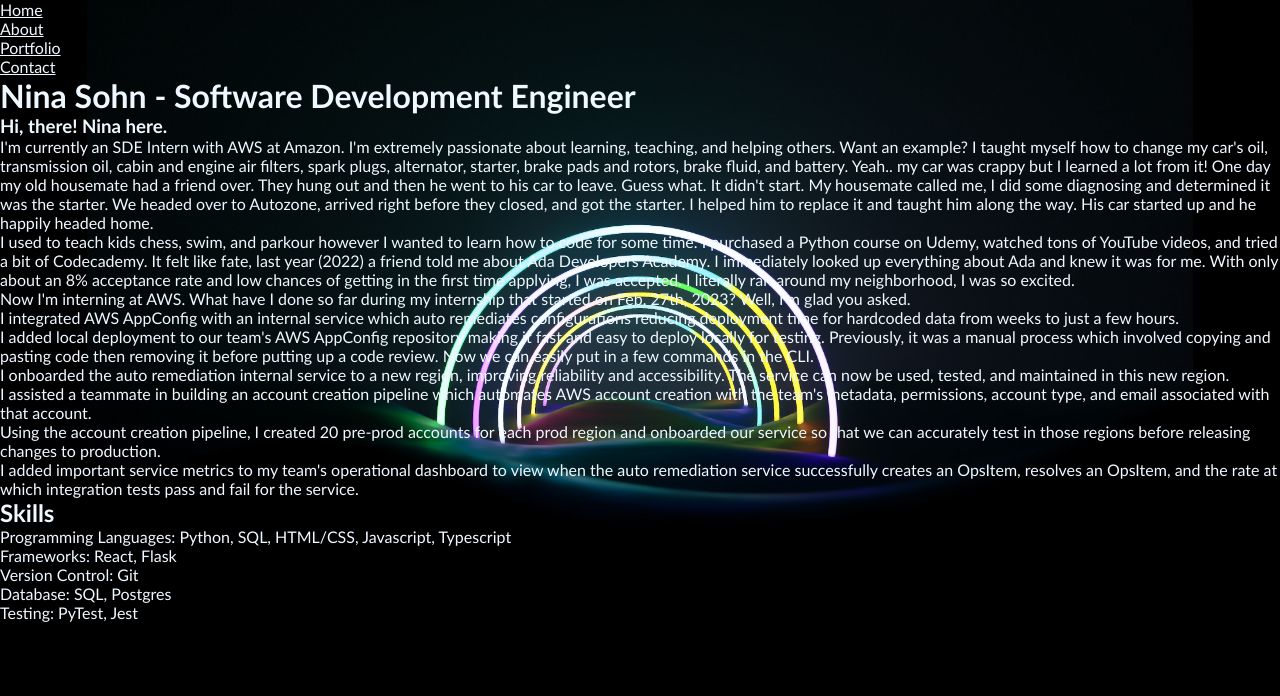
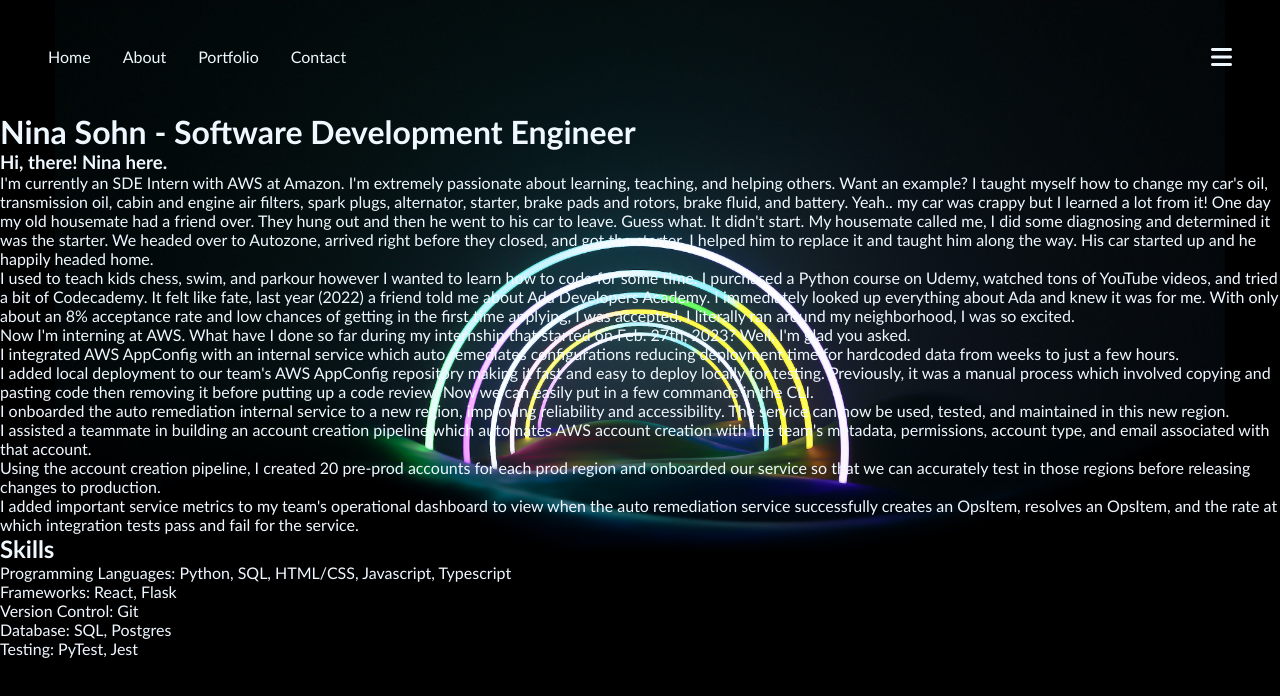
Before and after one commit to enigmatic-loop/Nina-Sohn-Website, a plain HTML site: page src/index.html in a window 1280 px wide. Drawn offline with Linux system fonts and the light colour scheme.

Commit message:
Add font awesome kit and nav bar styling

```diff
--- a/src/index.html
+++ b/src/index.html
@@ -3,6 +3,7 @@
   <head>
       <meta charset="UTF-8">
       <meta name="viewport" content="width=device-width, initial-scale=1.0">
+      <script src="https://kit.fontawesome.com/220ec5e83a.js" crossorigin="anonymous"></script>
       <link rel="stylesheet" type="text/css" href="styles.css">
       <title>Nina Sohn</title>
   </head>
@@ -16,6 +17,9 @@
           <li><a href="#portfolio">Portfolio</a></li>
           <li><a href="#contact">Contact</a></li>
         </ul>
+        <div class="toggle-btn">
+          <i class="fa-solid fa-bars"></i>
+        </div>
       </div>
     </header>
     <div class="about">
--- a/src/styles.css
+++ b/src/styles.css
@@ -13,3 +13,53 @@ body {
   background-repeat: no-repeat;
   background-color: black;
 }
+
+li {
+  list-style: none;
+}
+
+a {
+  text-decoration: none;
+  font-size: 1rem;
+}
+
+a:hover {
+  color: aqua;
+}
+
+header {
+  position: relative;
+  padding: 0 2rem;
+}
+
+.navbar {
+  height: 5rem;
+  max-width: auto;
+  margin: 1rem;
+  display: flex;
+  position: relative;
+  align-items: center;
+  justify-content: space-between;
+}
+
+.navbar .links {
+  display: flex;
+  gap: 2rem;
+}
+
+.navbar .toggle-btn {
+  color: white;
+  font-size: 1.5rem;
+  cursor: pointer;
+}
+
+@media(max-width: 1000px) {
+  .navbar .links {
+    display: none;
+  }
+
+  .navbar .toggle-btn {
+    margin-left: auto;
+    margin-right: auto;
+  }
+}
```
